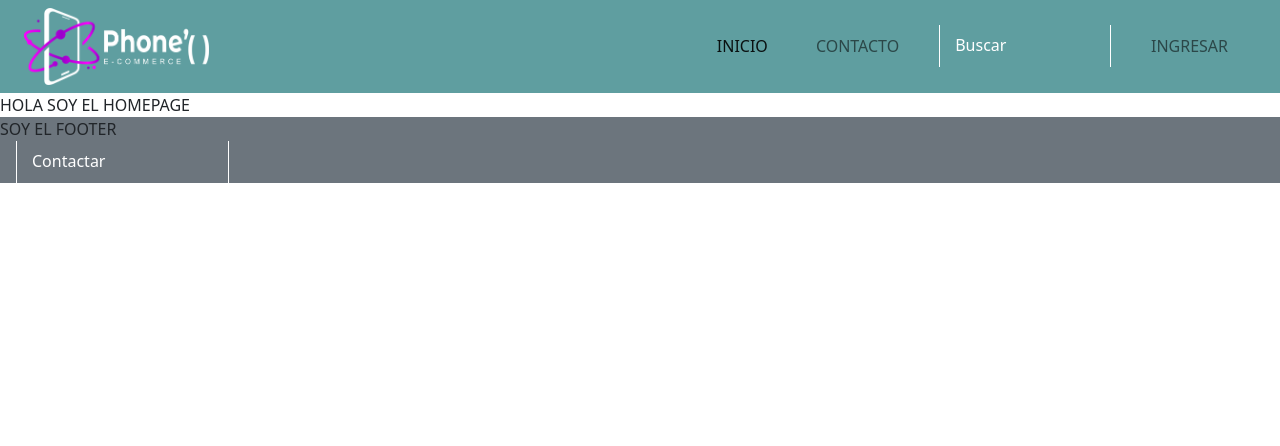
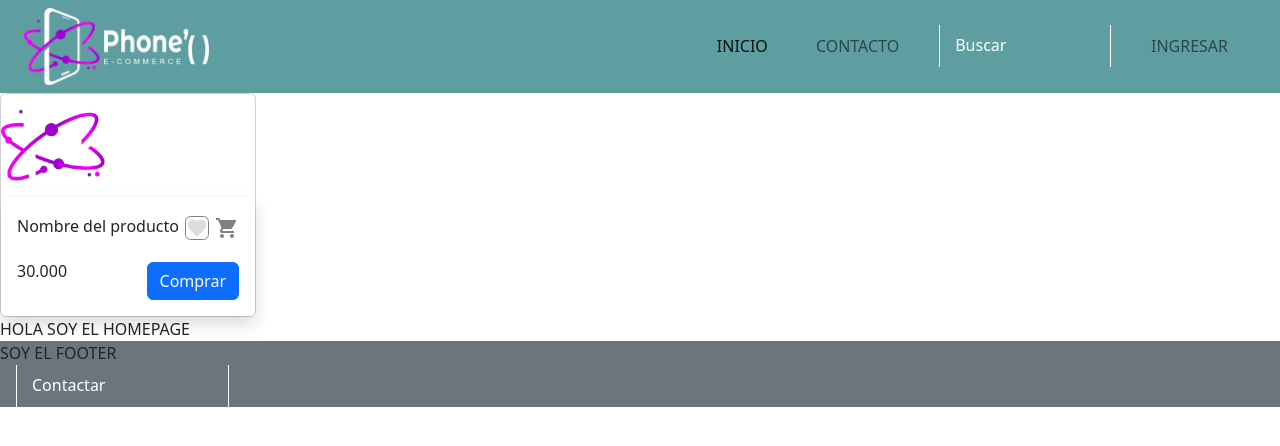
Before and after one commit to MaxLezano/SoftDev-frontend, a React (Create React App) app: page / in a window 1280 px wide. Shown: the top 446 px of the page. Built offline with nearby package versions, Linux system fonts and the light colour scheme.

Commit message:
create CardCom

```diff
--- a/src/App.js
+++ b/src/App.js
@@ -1,5 +1,6 @@
 import React from 'react';
 import { Routes, Route } from 'react-router-dom';
+import Card from './components/Card/Card';
 import Footer from './components/Footer/Footer';
 import Header from './components/Header/Header';
 import Home from './pages/home';
@@ -8,6 +9,7 @@ function App() {
   return (
     <>
       <Header />
+      <Card/>
       <Routes>
         <Route path='/' element={<Home />}/>
       </Routes>
--- /dev/null
+++ b/src/components/Card/Card.css
@@ -0,0 +1,19 @@
+.buy{
+  cursor: pointer;
+  color: gray;
+}
+
+.iconFav {
+   color: gainsboro;
+   border: solid gray 0.1px;
+   border-radius: 0.35rem;
+   cursor: pointer;
+
+}
+
+.favorito {
+  color: red;
+}
+.card-comprar {
+  margin-top: 1em;
+}
--- /dev/null
+++ b/src/components/Card/Card.jsx
@@ -0,0 +1,33 @@
+import React, { useState } from 'react'
+import './Card.css'
+import imagen from '../../assets/images/logo-black.png'
+import FavoriteIcon from '@mui/icons-material/Favorite';
+import ShoppingCartIcon from '@mui/icons-material/ShoppingCart';
+
+const Card = () => {
+
+  const [ isColor, setIsColor] = useState(false)
+
+return (
+  <div className="card" style={{width: "16rem"}}>
+    <img src={imagen} className="card-img-top" alt="..."/>
+    <div className="card-body shadow">
+      <div className="div d-flex justify-content-between">
+        <p className="card-title">Nombre del producto</p>
+        <div onClick={() =>setIsColor(!isColor)}>
+          <FavoriteIcon className={`iconFav ${isColor && "favorito"}`}/>
+        </div>
+        <div>
+          <ShoppingCartIcon className= "buy"/>
+        </div>
+      </div>
+      <div className="div card-comprar d-flex justify-content-between">
+        <h6>30.000</h6>
+       <a href="/" className="btn btn-primary">Comprar</a>
+      </div>
+    </div>
+  </div>
+  )
+}
+
+export default Card
```
